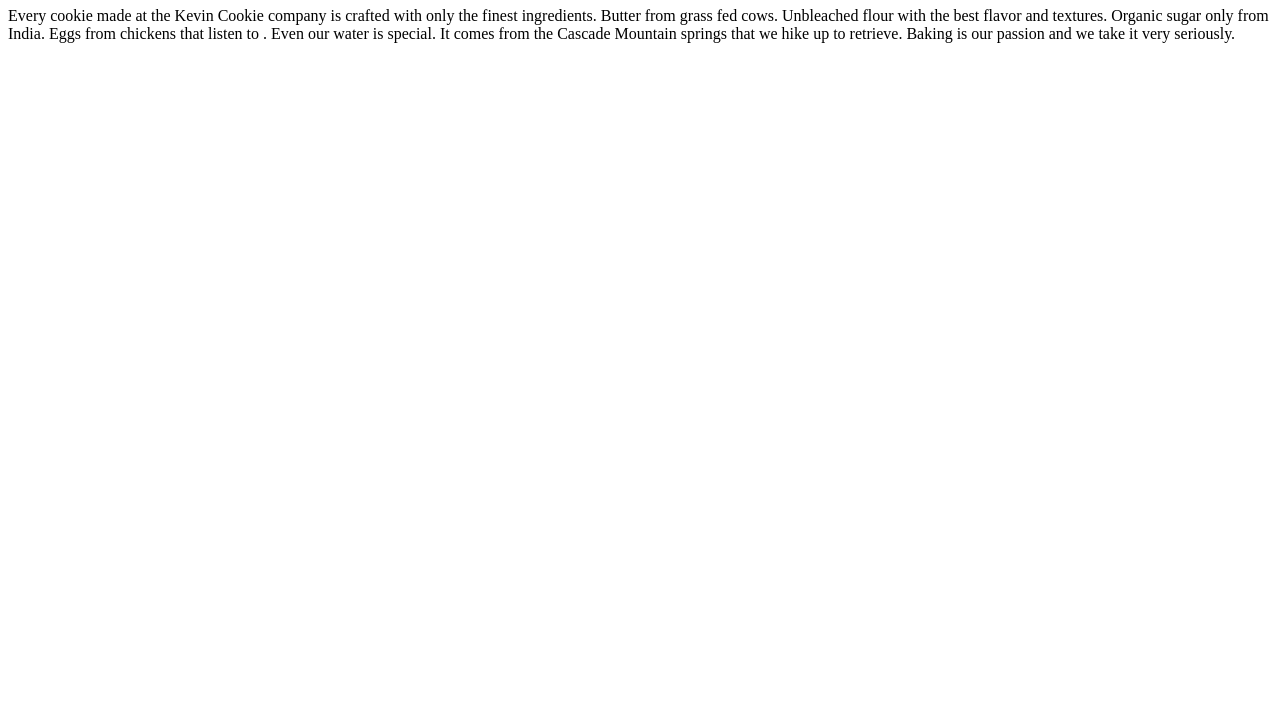
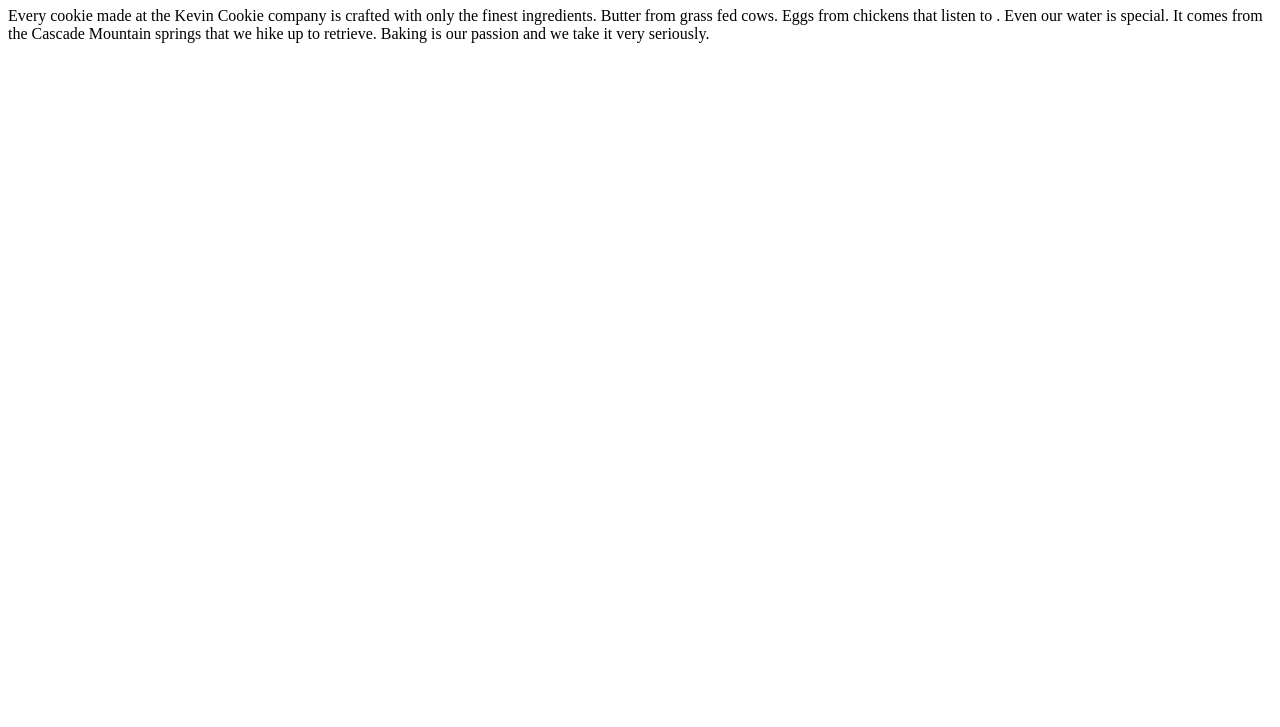
Before and after one commit to arshsingh7273/myfirtrepository, a plain HTML site: page index.htm in a window 1280 px wide. Shown: the part 73-800 px from the top of the page. Drawn offline with Linux system fonts and the light colour scheme.

Commit message:
update for salary

```diff
--- a/index.htm
+++ b/index.htm
@@ -5,7 +5,7 @@
 <h1>Deliciousness in every bite!</h1>
 <p>Every cookie made at the Kevin Cookie company is crafted with only the finest ingredients. Butter from grass fed cows.
 
-Unbleached flour with the best flavor and textures. Organic sugar only from India.
+
 
  Eggs from chickens that listen to . Even our water is special. It comes from the Cascade Mountain springs that we hike up to retrieve. Baking is our passion and we take it very seriously.</p>
 
```
